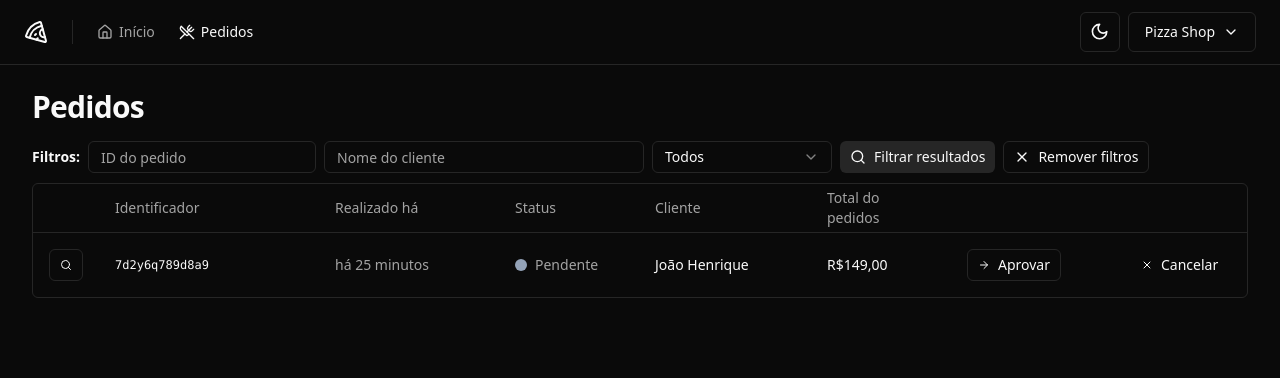
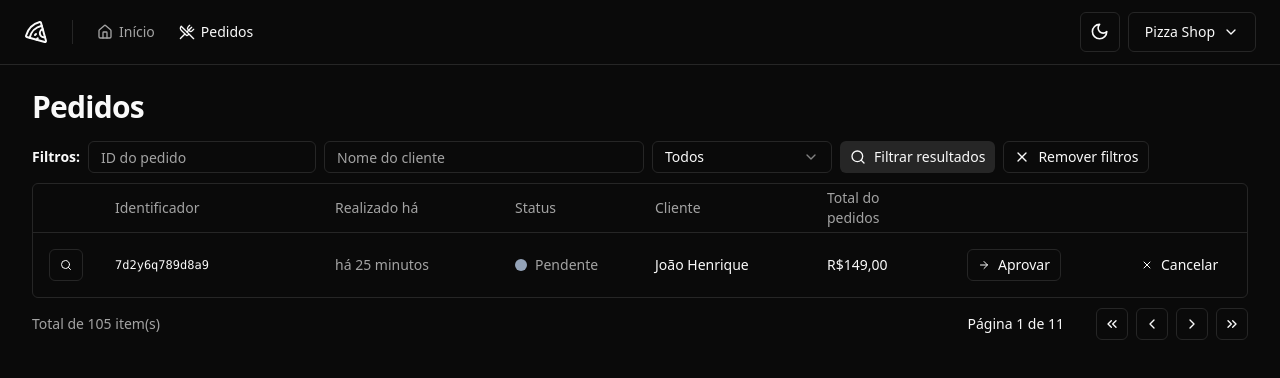
Before and after one commit to joaohenriquefernandes/ignite-pizzashop-web, a React (Vite) app: page /orders in a window 1280 px wide. Shown: the top 378 px of the page. Built offline with nearby package versions, Linux system fonts and the light colour scheme.

Commit message:
feat: create pagination component

```diff
--- /dev/null
+++ b/src/components/pagination.tsx
@@ -0,0 +1,57 @@
+import {
+  ChevronLeft,
+  ChevronRight,
+  ChevronsLeft,
+  ChevronsRight,
+} from 'lucide-react';
+
+import { Button } from './ui/button';
+
+interface IPaginationProps {
+  pageIndex: number;
+  totalCount: number;
+  perPage: number;
+}
+
+export function Pagination({
+  pageIndex,
+  perPage,
+  totalCount,
+}: IPaginationProps) {
+  const pages = Math.ceil(totalCount / perPage) || 1;
+  return (
+    <div className="flex items-center justify-between">
+      <span className="text-sm text-muted-foreground">
+        Total de {totalCount} item(s)
+      </span>
+
+      <div className="flex items-center gap-6 lg:gap-8">
+        <div className="text-sm font-medium">
+          Página {pageIndex + 1} de {pages}
+        </div>
+
+        <div className="flex items-center gap-2">
+          <Button variant="outline" className="h-8 w-8 p-0">
+            <ChevronsLeft className="h-4 w-4" />
+            <span className="sr-only">Primeira página</span>
+          </Button>
+
+          <Button variant="outline" className="h-8 w-8 p-0">
+            <ChevronLeft className="h-4 w-4" />
+            <span className="sr-only">Página anterior</span>
+          </Button>
+
+          <Button variant="outline" className="h-8 w-8 p-0">
+            <ChevronRight className="h-4 w-4" />
+            <span className="sr-only">Próxima página</span>
+          </Button>
+
+          <Button variant="outline" className="h-8 w-8 p-0">
+            <ChevronsRight className="h-4 w-4" />
+            <span className="sr-only">Última página</span>
+          </Button>
+        </div>
+      </div>
+    </div>
+  );
+}
--- a/src/pages/app/orders/orders.tsx
+++ b/src/pages/app/orders/orders.tsx
@@ -1,5 +1,6 @@
 import { Helmet } from 'react-helmet-async';
 
+import { Pagination } from '@/components/pagination';
 import {
   Table,
   TableBody,
@@ -17,7 +18,6 @@
       <Helmet title="Pedidos" />
       <div className="flex flex-col gap-4">
         <h1 className="text-3xl font-bold tracking-tight">Pedidos</h1>
-      </div>
 
         <div className="space-y-2.5">
           <OrderTableFilters />
@@ -42,6 +42,9 @@
               </TableBody>
             </Table>
           </div>
+
+          <Pagination pageIndex={0} perPage={10} totalCount={105} />
+        </div>
       </div>
     </>
   );
```
Lines whose indentation alone changed are shown as unchanged.
